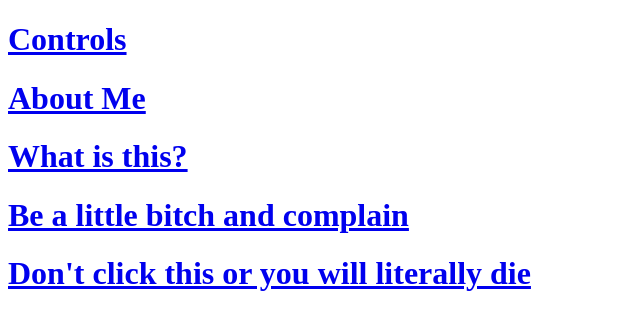
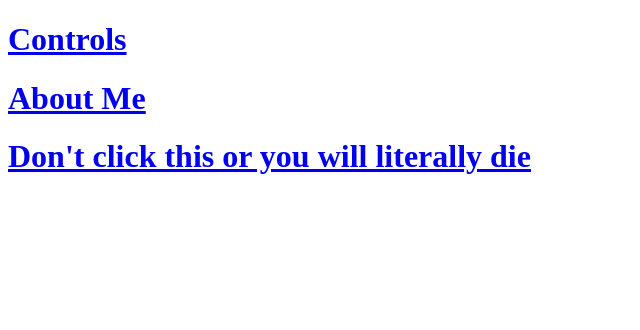
Before and after one commit to ktld878/asbestosconsumer42069, a plain HTML site: page wiki.html in a window 1280 px wide. Shown: the whole page, without its empty margins (0-640 px from the left). Drawn offline with Linux system fonts and the light colour scheme.

Commit message:
Update wiki.html

```diff
--- a/wiki.html
+++ b/wiki.html
@@ -12,8 +12,6 @@
 
         <h1><a href="./controls.html">Controls</a></h1>
         <h1><a href="./about-me.html">About Me</a></h1>
-        <h1><a href="./what.html">What is this?</a></h1>
-        <h1><a href="#">Be a little bitch and complain</a></h1>
         <h1><a href="#">Don't click this or you will literally die</a></h1>
      </body>
 </html>
```
